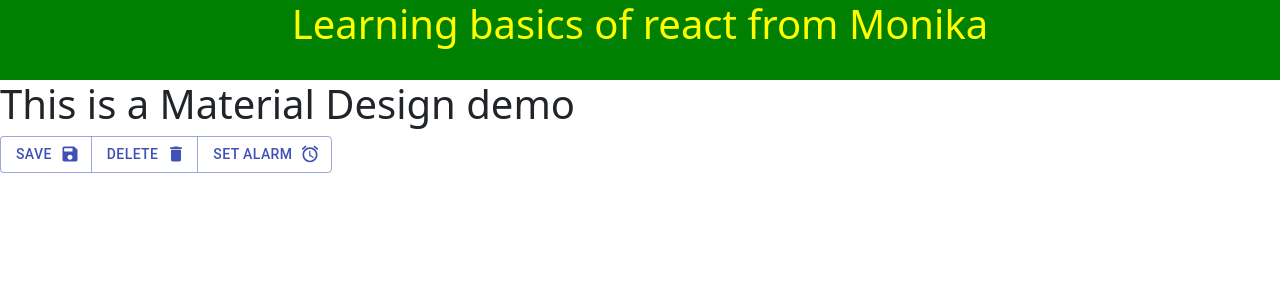
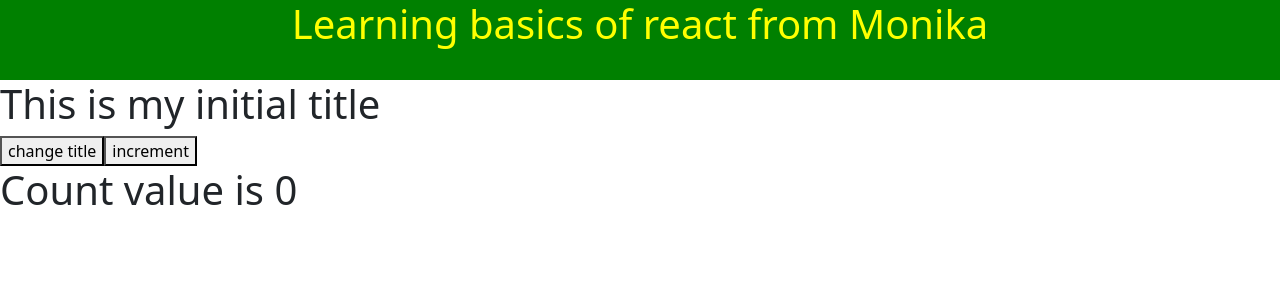
Before and after one commit to Monika-Abhijeet/learn-react, a React (Create React App) app: page / in a window 1280 px wide. Shown: the top 300 px of the page. Built offline with nearby package versions, Linux system fonts and the light colour scheme.

Commit message:
stylesheet and useState in functional component

```diff
--- a/src/App.js
+++ b/src/App.js
@@ -6,6 +6,11 @@
 import FunctionComponent from "./components/ComponentTypes/functionComponent";
 import Users from "./components/Users/Users";
 import MaterialDesign from "./components/Material-ui/materialUi";
+import Stylesheet from "./components/stylesheets/StyleSheet";
+import Inline from "./components/stylesheets/Inline";
+import "./components/stylesheets/appStyles.css";
+import Styles from "./components/stylesheets/appStyle.module.css";
+import Counter from "./components/Material-ui/counter";
 function App() {
   return (
     <div className="App">
@@ -15,7 +20,14 @@
         bgColor="green"
         color="yellow"
       ></Header>
-      <MaterialDesign></MaterialDesign>
+      {/* <h1 className="error">This is an error</h1>
+      <h1 className={Styles.success}>This is an success message</h1> */}
+      <Counter></Counter>
+      {/* <Inline></Inline>
+      <Stylesheet primary={false}></Stylesheet>
+      <Stylesheet primary={true}></Stylesheet> */}
+
+      {/* <MaterialDesign></MaterialDesign> */}
       {/* <Users></Users> */}
       {/* <ClassComponent></ClassComponent> */}
       {/* <FunctionComponent></FunctionComponent> */}
--- /dev/null
+++ b/src/components/Material-ui/counter.js
@@ -0,0 +1,23 @@
+import React from "react";
+
+function Counter() {
+  const [count, setCount] = React.useState(0);
+  const [title, setTitle] = React.useState("This is my initial title");
+
+  function changeTitle(title) {
+    setTitle(title);
+  }
+  function increment() {
+    setCount(count + 1);
+  }
+  return (
+    <div>
+      <h1>{title}</h1>
+      <button onClick={() => changeTitle("my new title")}>change title</button>
+      <button onClick={() => increment()}>increment</button>
+      <h1>Count value is {count}</h1>
+    </div>
+  );
+}
+
+export default Counter;
--- /dev/null
+++ b/src/components/stylesheets/Inline.js
@@ -0,0 +1,20 @@
+import { blue } from "@material-ui/core/colors";
+import { StylesContext } from "@material-ui/core/node_modules/@material-ui/styles";
+import React from "react";
+
+function Inline() {
+  const heading = {
+    fontSize: "72px",
+    color: "blue",
+  };
+  return (
+    <div>
+      <h3 className="error"> This is a error</h3>
+      <h3> This is a success</h3>
+
+      <h1 style={heading}>Inline Element</h1>
+    </div>
+  );
+}
+
+export default Inline;
--- /dev/null
+++ b/src/components/stylesheets/StyleSheet.js
@@ -0,0 +1,9 @@
+import React from "react";
+import "./myStyles.css";
+
+function Stylesheet(props) {
+  let className = props.primary ? "primary" : "";
+  return <h1 className={className}> this is styling component</h1>;
+}
+
+export default Stylesheet;
--- /dev/null
+++ b/src/components/stylesheets/appStyle.module.css
@@ -0,0 +1,3 @@
+.success {
+  color: green;
+}
--- /dev/null
+++ b/src/components/stylesheets/appStyles.css
@@ -0,0 +1,3 @@
+.error {
+  color: red;
+}
--- /dev/null
+++ b/src/components/stylesheets/myStyles.css
@@ -0,0 +1,3 @@
+.primary {
+  color: orange;
+}
```
